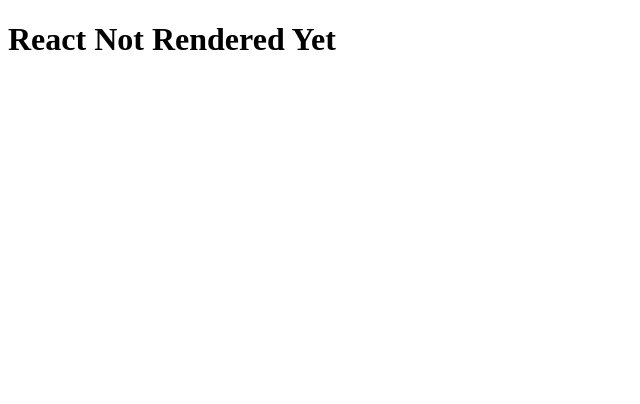
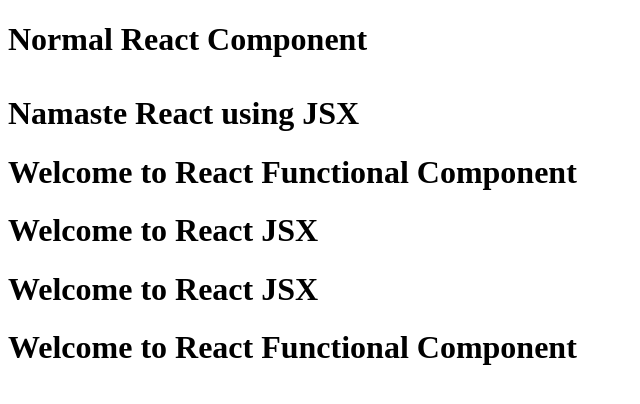
Before and after one commit to mrc-prasad5/Namaste-React-, a React (Vite) app: page / in a window 1280 px wide. Shown: the top 404 px of the page, without its empty margins (0-640 px from the left). Built offline with nearby package versions, Linux system fonts and the light colour scheme.

Commit message:
Episode - 3 Changes

```diff
--- a/App.js
+++ b/App.js
@@ -1,25 +1,83 @@
 import React from 'react';
 import ReactDOM from 'react-dom/client';
+import { jsx } from 'react/jsx-runtime';
 
 //Traditonal React Approach
 
-const parent = React.createElement(
-  'div',
-  {id:'parent'},
-  React.createElement(
-    'div',
-    {id:'child'},
-    [
-      React.createElement('h1',{id:'h1'},'I am h1 tag!...'),
-      React.createElement('h2',{id:'h2'},'I am h2 tag!....'),
-      React.createElement('h3',{id:'h3'},'I am h3 tag!...'),
-      React.createElement('h4',{id:'h4'},'I am h4 tag!...'),
-      React.createElement('h5',{id:'h5'},'I am h5 tag!...'),
-      React.createElement('h6',{id:'h6'},'I am h6 tag!...')
-    ])
+//React Element => Creates an Object => when renders on DOM becomes like HTML Element
+// const parent = React.createElement(
+//   'div',
+//   {id:'parent'},
+//   React.createElement(
+//     'div',
+//     {id:'child'},
+//     [
+//       React.createElement('h1',{id:'h1'},'I am h1 tag!...'),
+//       React.createElement('h2',{id:'h2'},'I am h2 tag!....'),
+//       React.createElement('h3',{id:'h3'},'I am h3 tag!...'),
+//       React.createElement('h4',{id:'h4'},'I am h4 tag!...'),
+//       React.createElement('h5',{id:'h5'},'I am h5 tag!...'),
+//       React.createElement('h6',{id:'h6'},'I am h6 tag!...')
+//     ])
+// )
+// const root = ReactDOM.createRoot(document.getElementById('root'));
+// setTimeout(() => {
+//   root.render(parent);
+// }, 10000);
+
+//JSX is not HTML in JS. Its HTML like syntax
+const jsxHeader = (<h1 id="parent" tabIndex="1">Welcome to JSX</h1>);
+
+//Eg:Use a react element inside an element
+const element = <span>Normal React Component</span>
+const title = (
+  <h1 className='header'>
+    {element}<br/><br/>
+    Namaste React using JSX
+  </h1>
+)
+
+//Functional Component is nothing but a js function returns piece of JSX code or a react element
+
+//Eg: functional component using traditional js function.
+const TitleComponent = function() {
+  return <h1 className='header'>Welcome to React JSX</h1>
+}
+
+//Eg: functional component using arrow function.
+const TitleComponent1 = () => {
+  return <h1 className='header'>Welcome to React Functional Component</h1>
+}
+
+//Component Composition is nothing but composing two component in an element or component inside another component.
+const HeaderComponent = () => (
+  <div>
+    {title}
+    {TitleComponent1()}
+    <TitleComponent/>
+    <TitleComponent></TitleComponent>
+    <h1 className='header'>Welcome to React Functional Component</h1>
+  </div>
+)
+
+//Bind a normal js variable in a functional component
+let number = 1000;
+const HeaderComponent1 = () => (
+  <div>
+    <h2>{number}</h2>
+    <h1 className='header'>Welcome to React Functional Component</h1>
+  </div>
+)
+
+
+//Eg: Use a react element inside a functional component
+const component = <h1>Normal React Component</h1>
+const HeaderComponent2 = () => (
+  <div>
+    {component}
+    <h1 className='header'>Welcome to React Functional Component</h1>
+  </div>
 )
 
 const root = ReactDOM.createRoot(document.getElementById('root'));
-setTimeout(() => {
-  root.render(parent);
-}, 10000);
+root.render(<HeaderComponent/>);
```
Also changed, not shown: Episode-3.txt.
